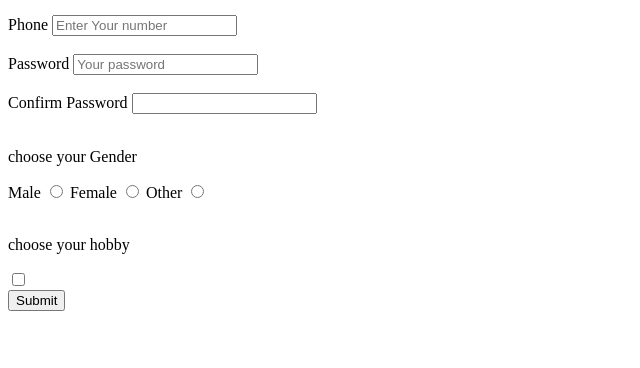
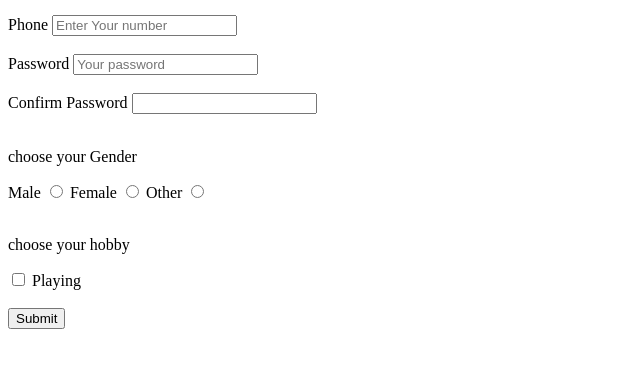
Before and after one commit to chetanvamsi/WebDevelopment, a plain HTML site: page intro to HTML/More_On_Forms.html in a window 1280 px wide. Shown: the part 104-472 px from the top of the page, without its empty margins (0-640 px from the left). Drawn offline with Linux system fonts and the light colour scheme.

Commit message:
Auto update 2026-11-26 22:56:58

```diff
--- a/intro to HTML/More_On_Forms.html
+++ b/intro to HTML/More_On_Forms.html
@@ -37,7 +37,7 @@
 
         <p>choose your hobby</p>
         <input type="checkbox" name="playing" id="playing" value="playing">
-        <label for="playing"
+        <label for="playing">Playing</label>
 
         <br><br>
         <input type="submit" id="Submit">
```
